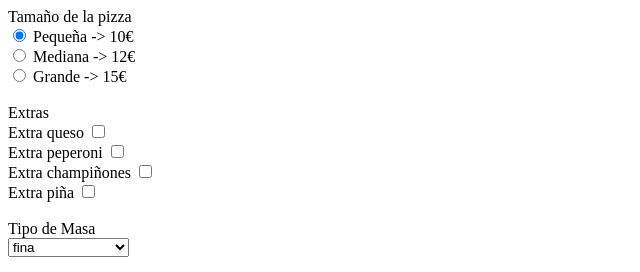
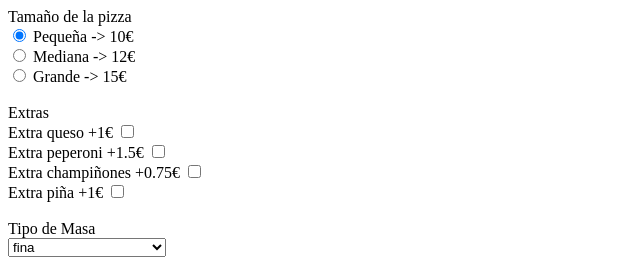
Before and after one commit to rotoforze/DWEC, a plain HTML site: page Ejerc_08/ej1_pizzas/index.html in a window 1280 px wide. Shown: the top 272 px of the page, without its empty margins (0-640 px from the left). Drawn offline with Linux system fonts and the light colour scheme.

Commit message:
ej8.1 refactorizado

```diff
--- a/Ejerc_08/ej1_pizzas/index.html
+++ b/Ejerc_08/ej1_pizzas/index.html
@@ -18,20 +18,20 @@
         <label for="Grande">Grande -> 15€</label><br><br>
 
         <label>Extras</label><br>
-        <label for="queso">Extra queso</label>
+        <label for="queso">Extra queso +1€</label>
         <input type="checkbox" name="extra" id="queso" value="queso"><br>
-        <label for="peperoni">Extra peperoni</label>
+        <label for="peperoni">Extra peperoni +1.5€</label>
         <input type="checkbox" name="extra" id="peperoni" value="peperoni"><br>
-        <label for="champiniones">Extra champiñones</label>
+        <label for="champiniones">Extra champiñones +0.75€</label>
         <input type="checkbox" name="extra" id="champiniones" value="champiniones"><br>
-        <label for="pinia">Extra piña</label>
+        <label for="pinia">Extra piña +1€</label>
         <input type="checkbox" name="extra" id="pinia" value="pinia"><br><br>
 
         <label for="tipoMasa">Tipo de Masa</label><br>
         <select name="tipoMasa" id="tipoMasa">
             <option value="fina">fina</option>
-            <option value="normal">normal</option>
-            <option value="rellenaQueso">rellena de queso</option>
+            <option value="normal">normal +1€</option>
+            <option value="rellenaQueso">rellena de queso +2.5€</option>
         </select><br><br>
         <input type="submit" value="Realizar pedido">
     </form>
--- a/Ejerc_08/ej1_pizzas/scripts/main.js
+++ b/Ejerc_08/ej1_pizzas/scripts/main.js
@@ -55,4 +55,5 @@ function total(pedido) {
     }
     total += precios.tipoMasa[pedido.tipoMasa];
     document.querySelector('.total').textContent = total;
+    window.alert(JSON.stringify(pedido))
 }
```
